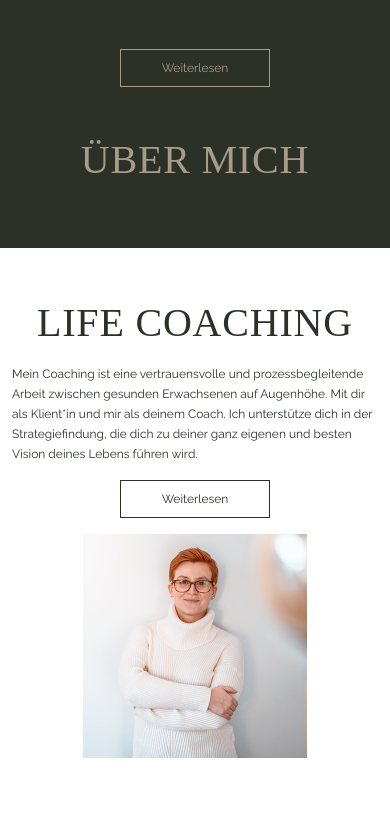
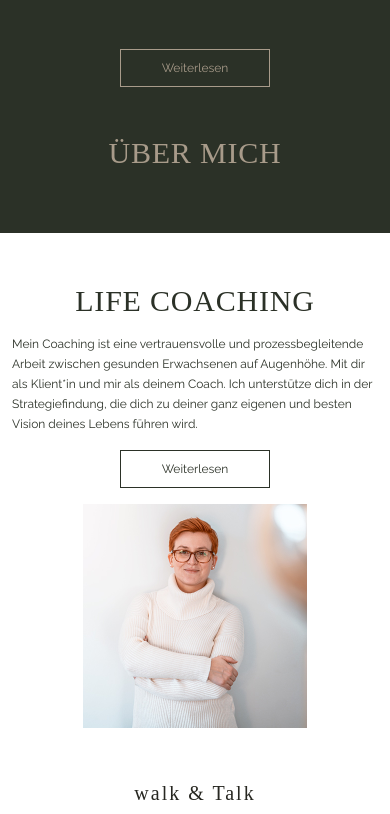
Before and after one commit to MamtazDev/catha-lifecoach-react, a React (Vite) app: page / in a window 390 px wide. Shown: the part 1480-2294 px from the top of the page. Built offline with nearby package versions, Linux system fonts and the light colour scheme; a web font is replaced by a local one.

Commit message:
font Size fix

```diff
--- a/src/App.css
+++ b/src/App.css
@@ -859,10 +859,10 @@ header {
     margin-top: 50px;
   }
 
-  .about_me a,
-  .coaching a,
+  .about_me h3,
+  .coaching h3,
   .client_review h3,
-  .contact a {
+  .contact h3 {
     font-size: 30px;
     line-height: 35px;
   }
```
